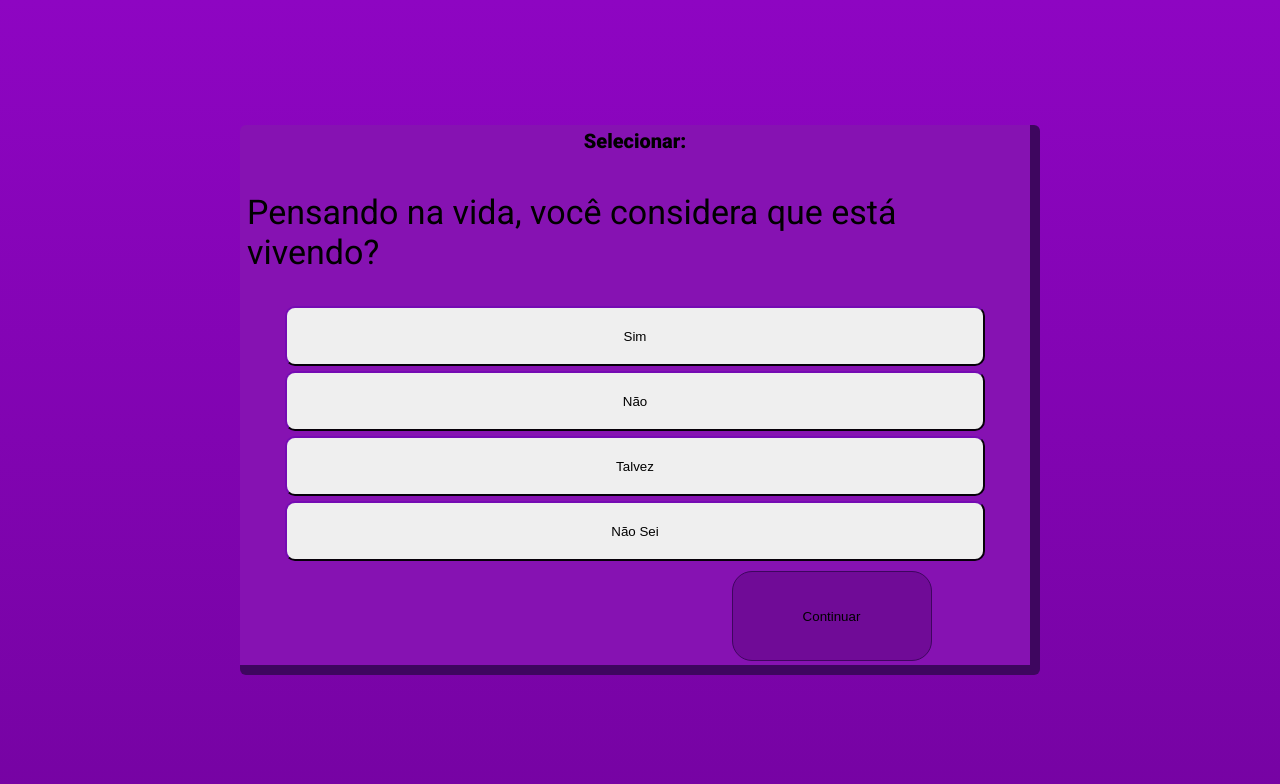
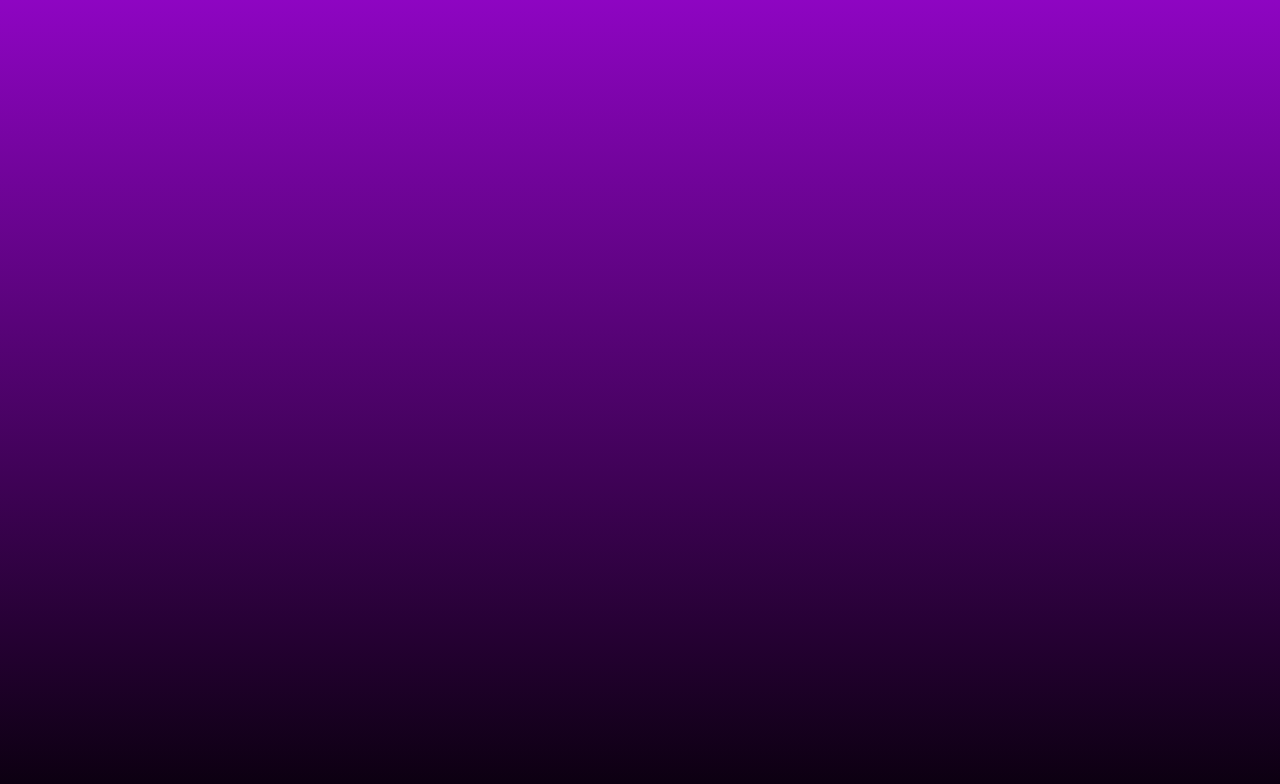
Before and after one commit to RafaelFing25/Feira-Matematica, a Next.js app: page / in a window 1280 px wide. Shown: the top 784 px of the page. Built offline with nearby package versions, Linux system fonts and the light colour scheme.

Commit message:
end edit cardMultiple component

```diff
--- a/pages/index.tsx
+++ b/pages/index.tsx
@@ -15,10 +15,10 @@ const Home: NextPage = () => {
         <link href="https://fonts.googleapis.com/css2?family=Roboto:ital,wght@0,100;0,300;0,400;0,500;0,900;1,900&display=swap" rel="stylesheet" />
       </Head>
 
-      <CardMultiple
+      {/* <CardMultiple
       alternatives={["Sim", "Não","Talvez","Não Sei"]}
-      question={"Pensando na vida, você considera que está vivendo?"}
-      />
+      question={"Pensando na vida, você considera que está?"}
+      /> */}
     </div>
   )
 }
--- a/styles/Home.module.css
+++ b/styles/Home.module.css
@@ -1,7 +1,7 @@
 .container {
   width: 100vw;
   height: 100vh;
-  background-image: linear-gradient(#8E05C2, #7603a3);
+  background-image: linear-gradient(#8E05C2, #0a000e);
   display: flex;
   justify-content: center;
   align-items: center;
--- a/styles/components/card.module.css
+++ b/styles/components/card.module.css
@@ -79,9 +79,9 @@
     background-color: #700B97;
     border-radius: 20px;
     border: 1px solid #3E065F;
-    width: 200px;
-    height: 90px;
-    margin-left: 50%;
+    width: 80%;
+    height: 60px;
+    margin-right: -0%;
 }
 
 .btnContinue:hover {
--- a/styles/globals.css
+++ b/styles/globals.css
@@ -21,7 +21,7 @@ a {
   }
   body {
     color: white;
-    background-image: linear-gradient(#8E05C2, #7603a3);
+    background-image: linear-gradient(#8E05C2, #500070);
   }
 }
 
```
